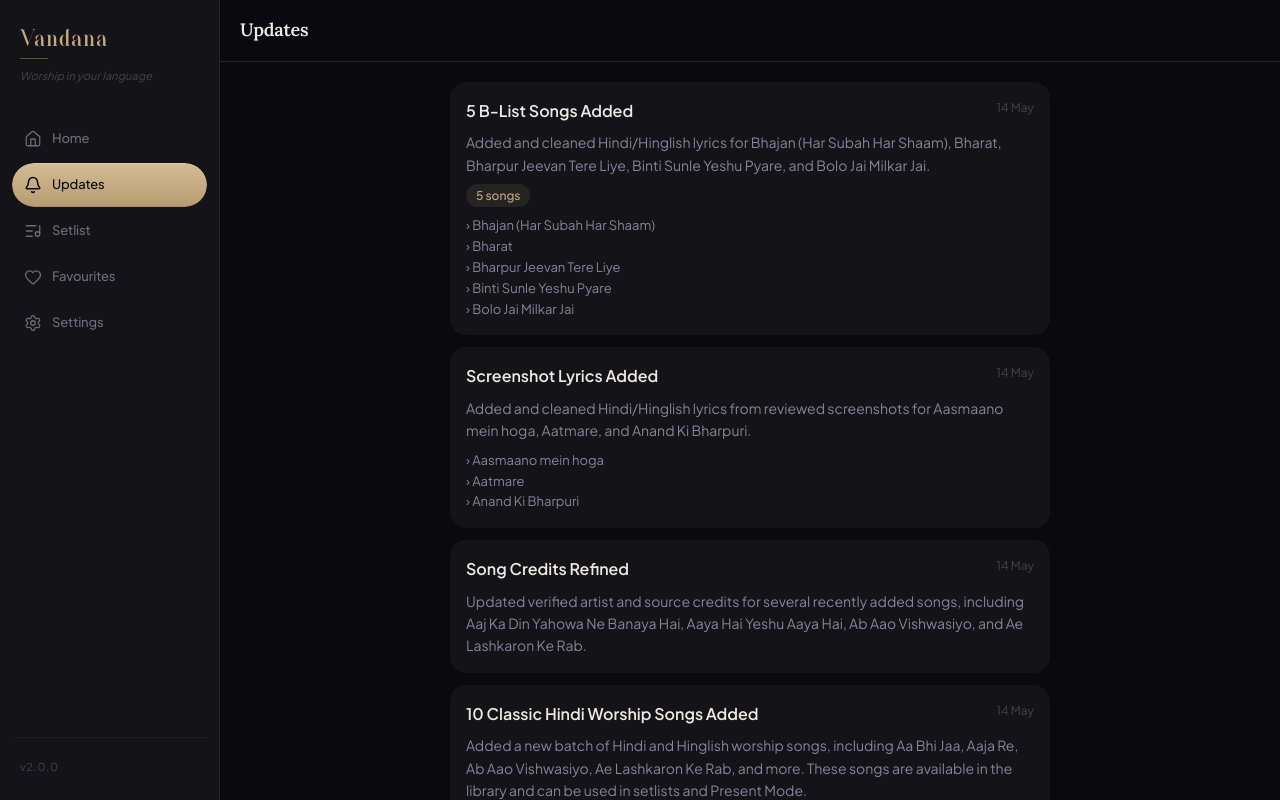
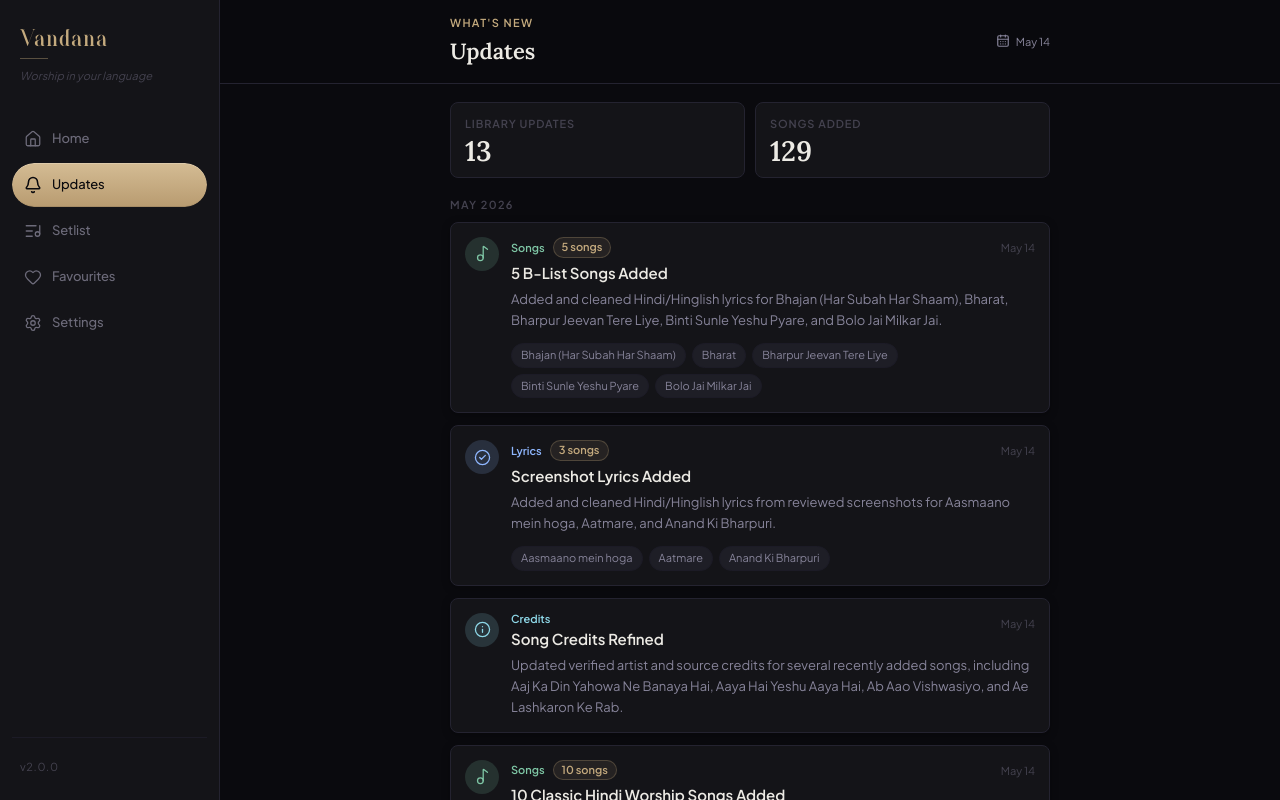
Before and after one commit to TheAlgo7/vandana-worship-app, a Next.js app: page /updates in a window 1280 px wide. Shown: the top 800 px of the page. Built offline with nearby package versions, Linux system fonts and the light colour scheme.

Commit message:
Polish updates page

```diff
--- a/src/app/updates/UpdatesContent.tsx
+++ b/src/app/updates/UpdatesContent.tsx
@@ -1,7 +1,15 @@
 "use client";
 
 import { useEffect } from "react";
-import { Bell } from "lucide-react";
+import {
+  Bell,
+  CalendarDays,
+  CheckCircle2,
+  Info,
+  Music2,
+  Sparkles,
+  Wrench,
+} from "lucide-react";
 
 interface UpdateEntry {
   id: string;
@@ -13,11 +21,33 @@ interface UpdateEntry {
   song_names: string[];
 }
 
+type UpdateTheme = {
+  label: string;
+  icon: typeof Music2;
+  tone: string;
+};
+
+const UPDATE_THEMES: Record<string, UpdateTheme> = {
+  songs_added: { label: "Songs", icon: Music2, tone: "#7FC7A6" },
+  songs_updated: { label: "Lyrics", icon: CheckCircle2, tone: "#8FB7FF" },
+  feature: { label: "Feature", icon: Sparkles, tone: "#C4AA7E" },
+  improvement: { label: "Polish", icon: Wrench, tone: "#BFA7FF" },
+  fix: { label: "Fix", icon: CheckCircle2, tone: "#F3B36A" },
+  metadata: { label: "Credits", icon: Info, tone: "#8ED8E8" },
+};
+
 function formatDate(iso: string): string {
-  const d = new Date(iso + "T00:00:00");
-  const day = d.getDate().toString().padStart(2, "0");
-  const mon = d.toLocaleString("en-US", { month: "short" });
-  return `${day} ${mon}`;
+  const d = new Date(`${iso}T00:00:00`);
+  return d.toLocaleString("en-US", { day: "2-digit", month: "short" });
+}
+
+function formatMonth(iso: string): string {
+  const d = new Date(`${iso}T00:00:00`);
+  return d.toLocaleString("en-US", { month: "long", year: "numeric" });
+}
+
+function getTheme(type: string): UpdateTheme {
+  return UPDATE_THEMES[type] ?? { label: "Update", icon: Bell, tone: "var(--accent)" };
 }
 
 export default function UpdatesContent({ updates }: { updates: UpdateEntry[] }) {
@@ -25,93 +55,341 @@ export default function UpdatesContent({ updates }: { updates: UpdateEntry[] })
     localStorage.setItem("vandana-updates-last-read", new Date().toISOString());
   }, []);
 
+  const latest = updates[0];
+  const totalSongs = updates.reduce((sum, update) => sum + Math.max(update.song_count, 0), 0);
+
   return (
     <>
-      {/* Sticky page header */}
       <header
         style={{
           position: "sticky",
           top: 0,
           zIndex: 40,
+          background: "color-mix(in srgb, var(--bg-base) 92%, transparent)",
+          borderBottom: "1px solid var(--border)",
+          backdropFilter: "blur(16px)",
+        }}
+      >
+        <div
+          className="page-header-content"
+          style={{
             display: "flex",
             alignItems: "center",
-          padding: "16px 20px",
-          background: "var(--bg-base)",
-          borderBottom: "1px solid var(--border)",
+            justifyContent: "space-between",
+            gap: 16,
+            padding: "14px 20px",
           }}
         >
-        <h1 style={{ fontFamily: "var(--font-display)", fontSize: "var(--text-lg)", fontWeight: 600, letterSpacing: "-0.01em", margin: 0 }}>
+          <div>
+            <p
+              style={{
+                color: "var(--accent)",
+                fontSize: "var(--text-xs)",
+                fontWeight: 700,
+                letterSpacing: "0.12em",
+                textTransform: "uppercase",
+                marginBottom: 2,
+              }}
+            >
+              What&apos;s new
+            </p>
+            <h1
+              style={{
+                fontFamily: "var(--font-display)",
+                fontSize: "var(--text-xl)",
+                fontWeight: 600,
+                letterSpacing: 0,
+                margin: 0,
+              }}
+            >
               Updates
             </h1>
+          </div>
+          {latest && (
+            <span
+              style={{
+                display: "inline-flex",
+                alignItems: "center",
+                gap: 6,
+                color: "var(--text-secondary)",
+                fontSize: "var(--text-xs)",
+                whiteSpace: "nowrap",
+              }}
+            >
+              <CalendarDays size={14} aria-hidden="true" />
+              {formatDate(latest.date)}
+            </span>
+          )}
+        </div>
       </header>
 
-      <div style={{ padding: "20px 20px", paddingBottom: "calc(var(--nav-clearance) + 16px)", maxWidth: "40rem", margin: "0 auto" }}>
+      <main
+        style={{
+          padding: "18px 20px",
+          paddingBottom: "calc(var(--nav-clearance) + 18px)",
+          maxWidth: "40rem",
+          margin: "0 auto",
+        }}
+      >
         {updates.length === 0 ? (
-          <div style={{ minHeight: "60vh", display: "flex", flexDirection: "column", alignItems: "center", justifyContent: "center", gap: 12, textAlign: "center", padding: "0 24px" }}>
+          <div
+            style={{
+              minHeight: "60vh",
+              display: "flex",
+              flexDirection: "column",
+              alignItems: "center",
+              justifyContent: "center",
+              gap: 12,
+              textAlign: "center",
+              padding: "0 24px",
+            }}
+          >
             <Bell size={40} strokeWidth={1.4} style={{ color: "var(--accent)", opacity: 0.45 }} />
-            <p style={{ fontFamily: "var(--font-display)", fontSize: "var(--text-xl)", color: "var(--text-primary)", fontWeight: 600, margin: 0 }}>
+            <p
+              style={{
+                fontFamily: "var(--font-display)",
+                fontSize: "var(--text-xl)",
+                color: "var(--text-primary)",
+                fontWeight: 600,
+                margin: 0,
+              }}
+            >
               No updates yet
             </p>
-            <p style={{ fontSize: "var(--text-sm)", color: "var(--text-muted)", lineHeight: 1.55, maxWidth: 300, margin: 0 }}>
+            <p
+              style={{
+                fontSize: "var(--text-sm)",
+                color: "var(--text-muted)",
+                lineHeight: 1.55,
+                maxWidth: 300,
+                margin: 0,
+              }}
+            >
               New songs and library changes will appear here after they are published.
             </p>
           </div>
-        ) : updates.map((u) => (
-          <div
-            key={u.id}
+        ) : (
+          <>
+            <section
               style={{
-              background: "var(--bg-surface)",
-              borderRadius: "var(--radius-lg)",
-              padding: 16,
-              marginBottom: 12,
+                display: "grid",
+                gridTemplateColumns: "1fr 1fr",
+                gap: 10,
+                marginBottom: 18,
               }}
             >
-            {/* Top row */}
-            <div style={{ display: "flex", justifyContent: "space-between", alignItems: "flex-start", gap: 12 }}>
-              <span style={{ fontFamily: "var(--font-body)", fontSize: 16, fontWeight: 600, color: "var(--text-primary)" }}>
-                {u.title}
-              </span>
-              <span style={{ fontSize: 12, color: "var(--text-muted)", whiteSpace: "nowrap", flexShrink: 0 }}>
-                {formatDate(u.date)}
-              </span>
+              <SummaryTile label="Library updates" value={updates.length.toString()} />
+              <SummaryTile label="Songs added" value={totalSongs.toString()} />
+            </section>
+
+            <section style={{ display: "grid", gap: 12 }}>
+              {updates.map((update, index) => {
+                const theme = getTheme(update.type);
+                const Icon = theme.icon;
+                const showMonth =
+                  index === 0 || formatMonth(update.date) !== formatMonth(updates[index - 1].date);
+
+                return (
+                  <div key={update.id}>
+                    {showMonth && (
+                      <p
+                        style={{
+                          color: "var(--text-muted)",
+                          fontSize: "var(--text-xs)",
+                          fontWeight: 700,
+                          letterSpacing: "0.12em",
+                          textTransform: "uppercase",
+                          margin: index === 0 ? "0 0 8px" : "14px 0 8px",
+                        }}
+                      >
+                        {formatMonth(update.date)}
+                      </p>
+                    )}
+                    <article
+                      style={{
+                        position: "relative",
+                        display: "grid",
+                        gridTemplateColumns: "34px 1fr",
+                        gap: 12,
+                        padding: 14,
+                        background: "var(--bg-surface)",
+                        border: "1px solid var(--border)",
+                        borderRadius: 8,
+                        boxShadow: "var(--shadow-sm)",
+                      }}
+                    >
+                      <div
+                        aria-hidden="true"
+                        style={{
+                          display: "flex",
+                          alignItems: "center",
+                          justifyContent: "center",
+                          width: 34,
+                          height: 34,
+                          borderRadius: "var(--radius-pill)",
+                          background: `color-mix(in srgb, ${theme.tone} 16%, transparent)`,
+                          color: theme.tone,
+                        }}
+                      >
+                        <Icon size={17} strokeWidth={1.8} />
                       </div>
 
-            {/* Body */}
-            <p style={{ fontFamily: "var(--font-body)", fontSize: 14, color: "var(--text-secondary)", lineHeight: 1.6, margin: 0, marginTop: 8 }}>
-              {u.body}
+                      <div style={{ minWidth: 0 }}>
+                        <div
+                          style={{
+                            display: "flex",
+                            alignItems: "flex-start",
+                            justifyContent: "space-between",
+                            gap: 10,
+                            marginBottom: 6,
+                          }}
+                        >
+                          <div style={{ minWidth: 0 }}>
+                            <div style={{ display: "flex", alignItems: "center", gap: 8, flexWrap: "wrap" }}>
+                              <span
+                                style={{
+                                  color: theme.tone,
+                                  fontSize: "var(--text-xs)",
+                                  fontWeight: 700,
+                                  lineHeight: 1,
+                                }}
+                              >
+                                {theme.label}
+                              </span>
+                              {update.song_count > 0 && (
+                                <span
+                                  style={{
+                                    color: "var(--accent)",
+                                    background: "var(--accent-dim)",
+                                    border: "1px solid color-mix(in srgb, var(--accent) 26%, transparent)",
+                                    borderRadius: "var(--radius-pill)",
+                                    padding: "2px 8px",
+                                    fontSize: "var(--text-xs)",
+                                    fontWeight: 700,
+                                    lineHeight: 1.35,
+                                  }}
+                                >
+                                  {update.song_count} songs
+                                </span>
+                              )}
+                            </div>
+                            <h2
+                              style={{
+                                color: "var(--text-primary)",
+                                fontFamily: "var(--font-body)",
+                                fontSize: "var(--text-base)",
+                                fontWeight: 700,
+                                lineHeight: 1.35,
+                                letterSpacing: 0,
+                                marginTop: 5,
+                              }}
+                            >
+                              {update.title}
+                            </h2>
+                          </div>
+                          <time
+                            dateTime={update.date}
+                            style={{
+                              color: "var(--text-muted)",
+                              fontSize: "var(--text-xs)",
+                              whiteSpace: "nowrap",
+                              flexShrink: 0,
+                              paddingTop: 2,
+                            }}
+                          >
+                            {formatDate(update.date)}
+                          </time>
+                        </div>
+
+                        <p
+                          style={{
+                            color: "var(--text-secondary)",
+                            fontSize: "var(--text-sm)",
+                            lineHeight: 1.6,
+                            margin: 0,
+                          }}
+                        >
+                          {update.body}
                         </p>
 
-            {/* Songs-added pill */}
-            {u.type === "songs_added" && u.song_count > 0 && (
-              <span
+                        {update.song_names.length > 0 && (
+                          <div
                             style={{
-                  display: "inline-block",
-                  background: "var(--accent-dim)",
-                  color: "var(--accent)",
-                  fontSize: 12,
-                  borderRadius: "var(--radius-pill)",
-                  padding: "2px 10px",
-                  marginTop: 8,
-                  fontWeight: 500,
+                              display: "flex",
+                              flexWrap: "wrap",
+                              gap: 6,
+                              marginTop: 12,
                             }}
                           >
-                {u.song_count} songs
+                            {update.song_names.map((name) => (
+                              <span
+                                key={name}
+                                style={{
+                                  maxWidth: "100%",
+                                  overflow: "hidden",
+                                  textOverflow: "ellipsis",
+                                  color: "var(--text-secondary)",
+                                  background: "var(--bg-elevated)",
+                                  border: "1px solid var(--border-subtle)",
+                                  borderRadius: "var(--radius-pill)",
+                                  padding: "4px 9px",
+                                  fontSize: "var(--text-xs)",
+                                  lineHeight: 1.35,
+                                  whiteSpace: "nowrap",
+                                }}
+                              >
+                                {name}
                               </span>
-            )}
-
-            {/* Song names list */}
-            {u.song_names.length > 0 && (
-              <div style={{ marginTop: 8 }}>
-                {u.song_names.map((name) => (
-                  <div key={name} style={{ fontSize: 13, color: "var(--text-secondary)", lineHeight: 1.6 }}>
-                    &rsaquo; {name}
-                  </div>
                             ))}
                           </div>
                         )}
                       </div>
-        ))}
+                    </article>
                   </div>
+                );
+              })}
+            </section>
+          </>
+        )}
+      </main>
     </>
   );
 }
+
+function SummaryTile({ label, value }: { label: string; value: string }) {
+  return (
+    <div
+      style={{
+        background: "var(--bg-surface)",
+        border: "1px solid var(--border)",
+        borderRadius: 8,
+        padding: "12px 14px",
+      }}
+    >
+      <p
+        style={{
+          color: "var(--text-muted)",
+          fontSize: "var(--text-xs)",
+          fontWeight: 700,
+          letterSpacing: "0.08em",
+          textTransform: "uppercase",
+          marginBottom: 5,
+        }}
+      >
+        {label}
+      </p>
+      <p
+        style={{
+          color: "var(--text-primary)",
+          fontFamily: "var(--font-display)",
+          fontSize: "var(--text-2xl)",
+          fontWeight: 600,
+          lineHeight: 1,
+          margin: 0,
+        }}
+      >
+        {value}
+      </p>
+    </div>
+  );
+}
```
Lines whose indentation alone changed are shown as unchanged.
